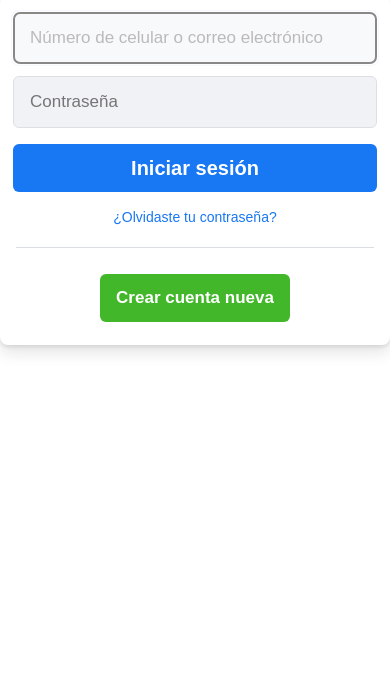
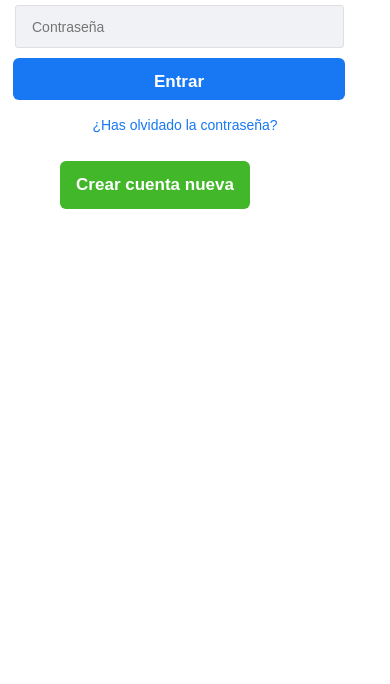
Before and after one commit to jhosephuerta20/facebook, a plain HTML site: page index.html in a window 390 px wide. Shown: the part 160-844 px from the top of the page. Drawn offline with Linux system fonts and the light colour scheme.

Commit message:
responsive

```diff
--- a/css/style.css
+++ b/css/style.css
@@ -104,14 +104,15 @@ header aside .inputs .inputs_text .text .txt_correo .inputtext:focus {
     border-color: #1b74e4;
     box-shadow: 0 0 0 2px #e7f3ff;
     caret-color: #1b74e4;
-    opacity: 0.5;
+    outline: none;
 }
 header aside .inputs .inputs_text .text .lux6 .txt_contraseña .inputtext:focus {
     border-color: #1b74e4;
     box-shadow: 0 0 0 2px #e7f3ff;
     caret-color: #1b74e4;
-    opacity: 0.5;
+    outline: none;
 }
+
 .txt_correo .mobile {
     display: none;
 }
@@ -160,13 +161,20 @@ header aside .inputs .inputs_text .text .lux6 .txt_contraseña .inputtext:focus
     cursor: pointer;
     text-decoration: none;
 }
-.linea{
+.ltj2{
+    display: none;
+}
+/* .linea{
     align-items: center;
     border-bottom: 1px solid #dadde1;
     display: flex;
     margin: 20px 16px;
-    text-align: center;
+    text-align: center; */
+
+.lineaNueva{
+    display: none;
 }
+
 .cuenta_nueva {
     margin-top: 26px;
 }
@@ -243,6 +251,9 @@ ul {
     cursor: pointer;
     font-family: Arial, Helvetica, sans-serif;
 }
+.tg2{
+    display: none;
+}
 #content_curva {
     border-bottom: 1px solid #dddfe2;
     font-size: 1px;
@@ -281,6 +292,9 @@ li a:hover {
     font-size: 11px;
 }
 
+
+
+
 /* RESPONSIVE MOBILE */
 @media (min-width:320px) and (max-width:575px) {
     .title_svg .bienvenida {
@@ -288,7 +302,7 @@ li a:hover {
     }
     header {
         background-color: #fff;
-        padding: 13px 0px 0px 0px;
+        padding: 5px 0px 0px 0px;
     }
     .pagina_nueva{
         display: none;
@@ -300,18 +314,22 @@ li a:hover {
         display: grid;
         grid-template-columns: auto;
     }
+
     .title_svg{
     box-sizing: border-box;
     margin-right: 0;
     padding-right: 0px;
     width: auto;
     }
-    /* aside .inputs{
+    aside .inputs{
         height: auto;
         width: auto;
-    } */
+    }
     .inputs .inputs_text{
-        width: 390px;
+        box-shadow: none;
+        width: 310px;
+        margin: 0px;
+        padding: 0px;
     }
     .txt {
         background-color: #f0f2f5;
@@ -354,6 +372,82 @@ li a:hover {
         height: 35px;
         margin: 0px;
     }
+    .inputs_text .text .txt_correo .inputtext{
+        width: 295px;
+        height: 13px;
+        margin-left: 15px;
+        font-size: 14px;
+        border-radius: 3px;
+    }
+    .inputs_text .text .txt_contraseña .inputtext{
+        width: 295px;
+        height: 13px;
+        margin-left: -5px;
+        font-size: 14px;
+        border-radius: 3px;
+    }
+    header aside .inputs .inputs_text .text .txt_correo .inputtext:focus {
+        border-color: #000;
+        box-shadow: 0 0 0 2px #e7f3ff;
+        caret-color: #000;
+        outline: none;
+    }
+    header aside .inputs .inputs_text .text .lux6 .txt_contraseña .inputtext:focus {
+        border-color: #000;
+        box-shadow: 0 0 0 2px #e7f3ff;
+        caret-color: #000;
+        outline: none;
+    }
+
+    .tg button{
+        width: auto;
+    }
+    .inputs_text .text .lux6{
+        margin: 0px;
+    }
+    .tg{
+        display: none;
+    }
+
+    .tg2 {
+        display: block;
+        padding: 4px 0px 0px 13px;
+    }
+    .tg2 button {
+        background-color: #1877f2;
+        border: none;
+        border-radius: 6px;
+        padding: 0 16px;
+        width: 300px;
+        height: 42px;
+        box-sizing: content-box;
+    }
+    .tg2 .cursor_ft2 {
+        font-weight: bold;
+        font-size: 17px;
+        line-height: 48px;
+        color: #fff;
+        cursor: pointer;
+        display: inline-block;
+        text-decoration: none;
+        white-space: nowrap;
+    }
+    .ltj{
+        display: none;
+    }
+    .ltj2 {
+        margin-left: 60px;
+        display: block;
+        margin-top:14px
+    }
+    .ltj2 a {
+        font-family: Arial, Helvetica, sans-serif;
+        color: #1877f2;
+        font-size: 14px;
+        font-weight: 500;
+        cursor: pointer;
+        text-decoration: none;
+    }
 }
 
 
--- a/index.html
+++ b/index.html
@@ -37,8 +37,15 @@
                 <div class="tg">
                     <button class="cursor_ft">Iniciar sesión</button>
                 </div>
+                <div class="tg2">
+                    <button class="cursor_ft2">Entrar</button>
+                </div>
                 <div class="ltj"><a href="#">¿Olvidaste tu contraseña?</a></div>
+                <div class="ltj2"><a href="#">¿Has olvidado la contraseña?</a></div>
                 <div class="linea"></div>
+                <div class="lineaNueva">--------o--------</div>
+
+
                 <div class="cuenta_nueva"><a class="cuenta" role="button" href="#">Crear cuenta nueva</a></div>
             </form>
         </div>
```
